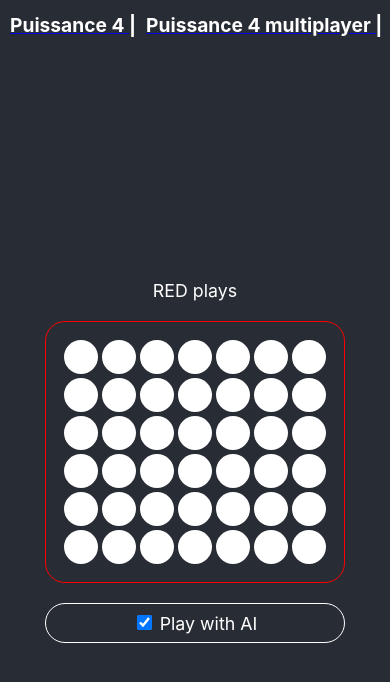
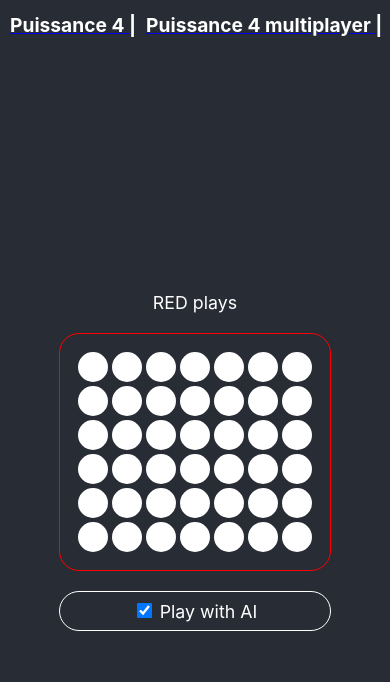
Before and after one commit to AnthonyDiTom/AIWars, a React (Create React App) app: page / in a window 390 px wide. Shown: the top 682 px of the page. Built offline with nearby package versions, Linux system fonts and the light colour scheme.

Commit message:
Make it responsive

```diff
--- a/package.json
+++ b/package.json
@@ -23,7 +23,8 @@
     "start": "react-scripts start",
     "build": "react-scripts build",
     "test": "react-scripts test",
-    "eject": "react-scripts eject"
+    "eject": "react-scripts eject",
+    "deploy": "firebase deploy"
   },
   "eslintConfig": {
     "extends": [
--- a/src/Components/styles/CircleButton.tsx
+++ b/src/Components/styles/CircleButton.tsx
@@ -1,4 +1,5 @@
 import styled from 'styled-components';
+import { device } from './deviceSizes';
 
 type Props = {
   color: string;
@@ -8,11 +9,22 @@ type Props = {
 const CircleButton = styled.button<Props>`
   background: ${(props) => props.color};
   float: left;
-  height: 34px;
-  width: 34px;
-  border-radius: 17px;
+  height: 50px;
+  width: 50px;
+  border-radius: 25px;
   border: none;
   margin: 2px;
+
+  @media ${device.tablet} {
+    height: 34px;
+    width: 34px;
+    border-radius: 17px;
+  }
+  @media ${device.mobileL} {
+    height: 30px;
+    width: 30px;
+    border-radius: 15px;
+  }
 `;
 
 export default CircleButton;
--- /dev/null
+++ b/src/Components/styles/deviceSizes.ts
@@ -0,0 +1,20 @@
+export const size = {
+  mobileS: '320px',
+  mobileM: '375px',
+  mobileL: '425px',
+  tablet: '768px',
+  laptop: '1024px',
+  laptopL: '1440px',
+  desktop: '2560px',
+};
+
+export const device = {
+  mobileS: `(max-width: ${size.mobileS})`,
+  mobileM: `(max-width: ${size.mobileM})`,
+  mobileL: `(max-width: ${size.mobileL})`,
+  tablet: `(max-width: ${size.tablet})`,
+  laptop: `(max-width: ${size.laptop})`,
+  laptopL: `(max-width: ${size.laptopL})`,
+  desktop: `(max-width: ${size.desktop})`,
+  desktopL: `(max-width: ${size.desktop})`,
+};
```
